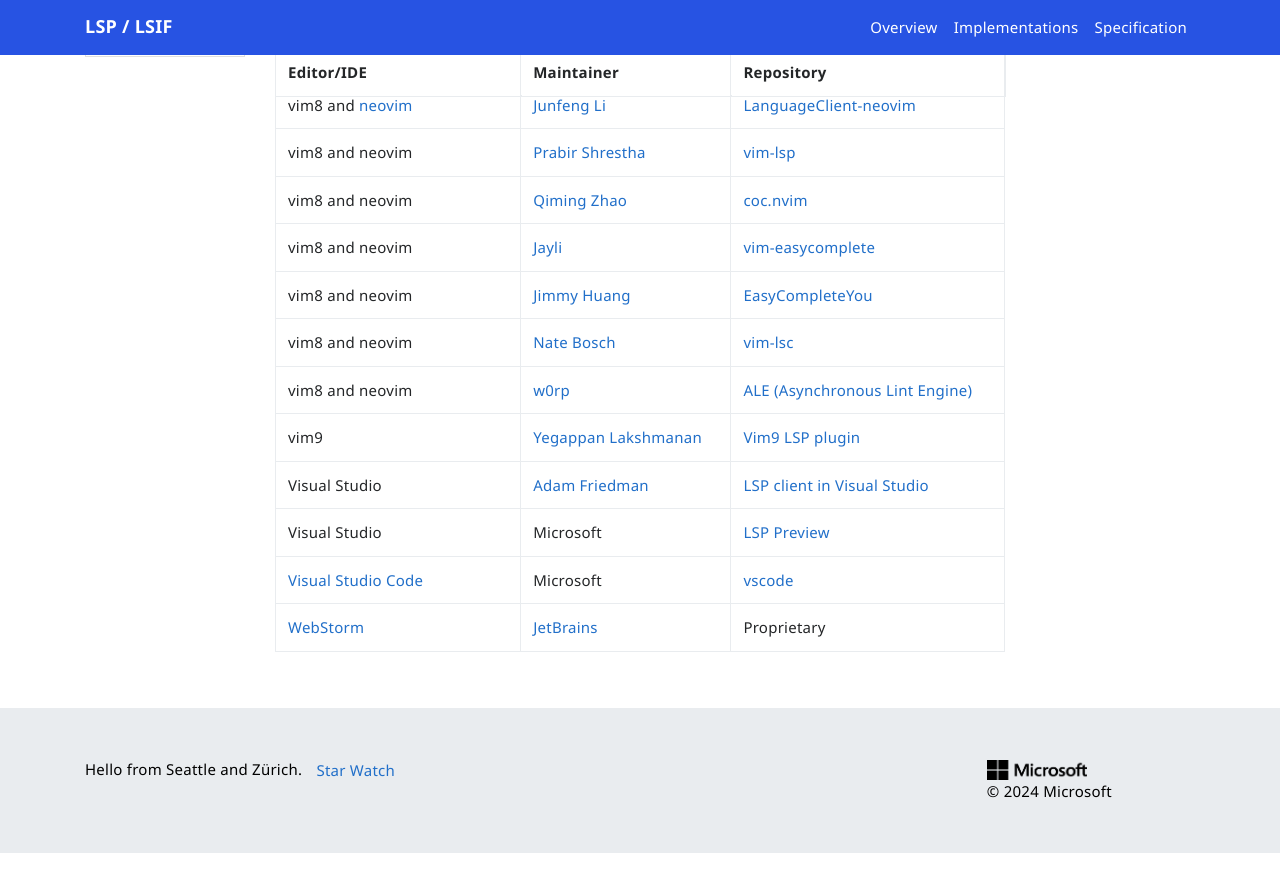
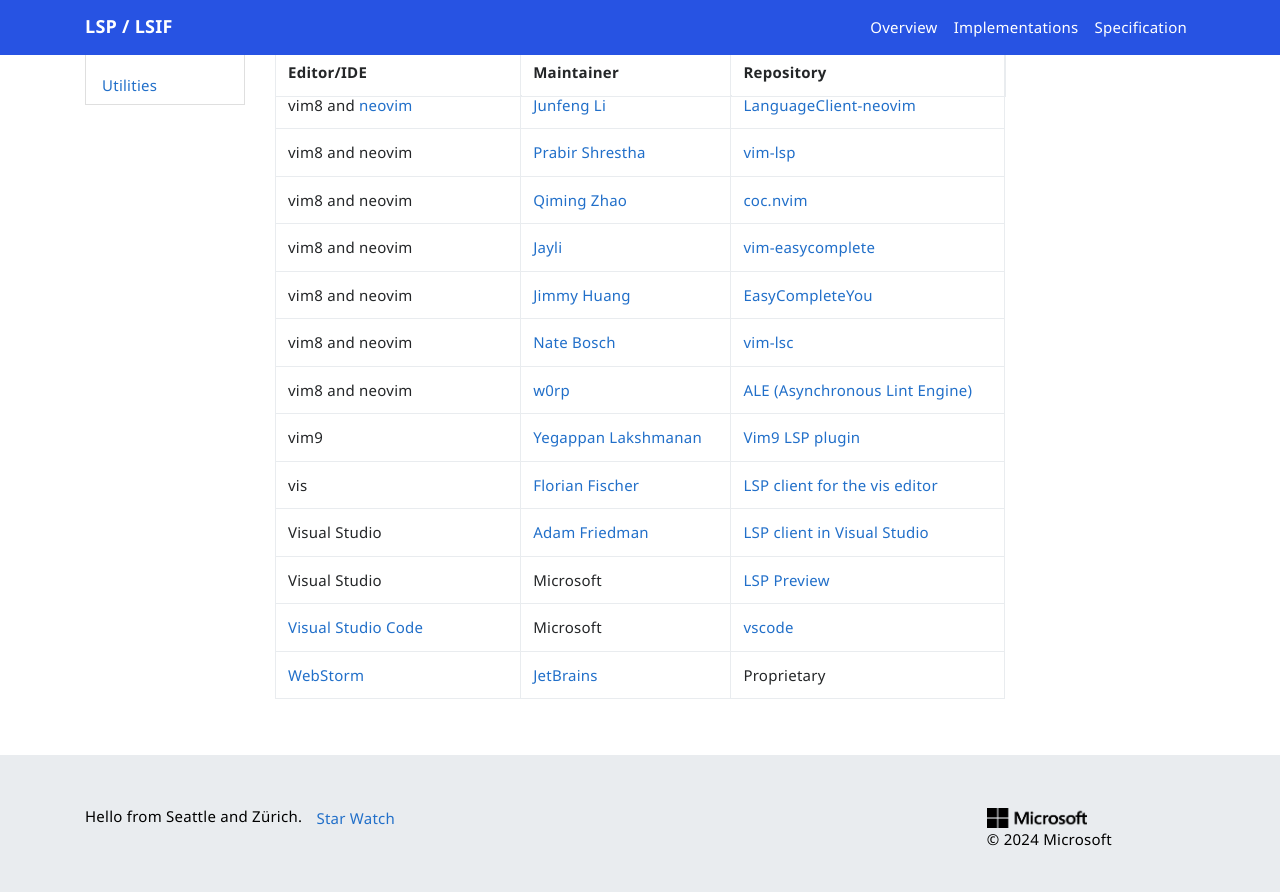
Before and after one commit to microsoft/language-server-protocol, a Jekyll site: the page built from _implementors/tools.md, in a window 1280 px wide and 900 px high, scrolled down 2415 px. Shown: the top 892 px of the window. Built offline with Jekyll 4.4.1, drawn with Linux system fonts in a browser that asks for light colours; nearby versions of some CDN libraries; comment, search, counter and statistics services are not loaded; before the commit the page ends 3268 px from its top, so only the background shows below that.

Commit message:
Update tools.md
Add description of [vis](https://sr.ht/~martanne/vis/) LSP plugin.

```diff
--- a/_implementors/tools.md
+++ b/_implementors/tools.md
@@ -63,6 +63,7 @@
 | vim8 and neovim| [Nate Bosch](https://github.com/natebosch) | [vim-lsc](https://github.com/natebosch/vim-lsc) |
 | vim8 and neovim| [w0rp](https://github.com/w0rp) | [ALE (Asynchronous Lint Engine) ](https://github.com/w0rp/ale) |
 | vim9 | [Yegappan Lakshmanan](https://github.com/yegappan) | [Vim9 LSP plugin](https://github.com/yegappan/lsp) |
+| vis | [Florian Fischer](https://gitlab.com/muhq) | [LSP client for the vis editor](https://gitlab.com/muhq/vis-lspc) |
 | Visual Studio | [Adam Friedman](https://github.com/tintoy) | [LSP client in Visual Studio](https://github.com/tintoy/dotnet-language-client/tree/sample/visual-studio/samples/VisualStudioExtension) |
 | Visual Studio | Microsoft | [LSP Preview](https://marketplace.visualstudio.com/items?itemName=vsext.LanguageServerClientPreview) |
 | [Visual Studio Code](https://code.visualstudio.com) | Microsoft | [vscode](https://github.com/Microsoft/vscode/)  |
```
